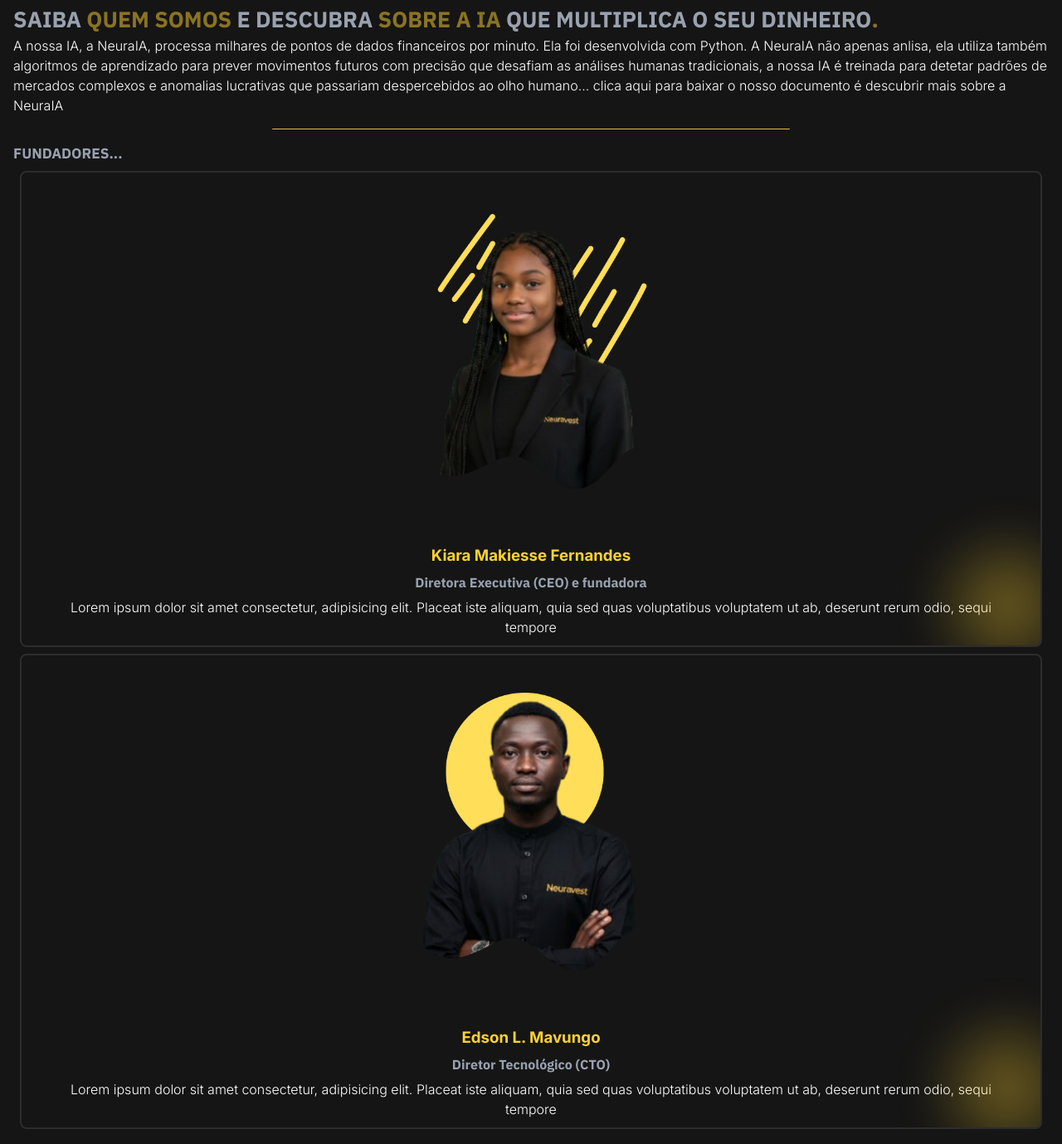
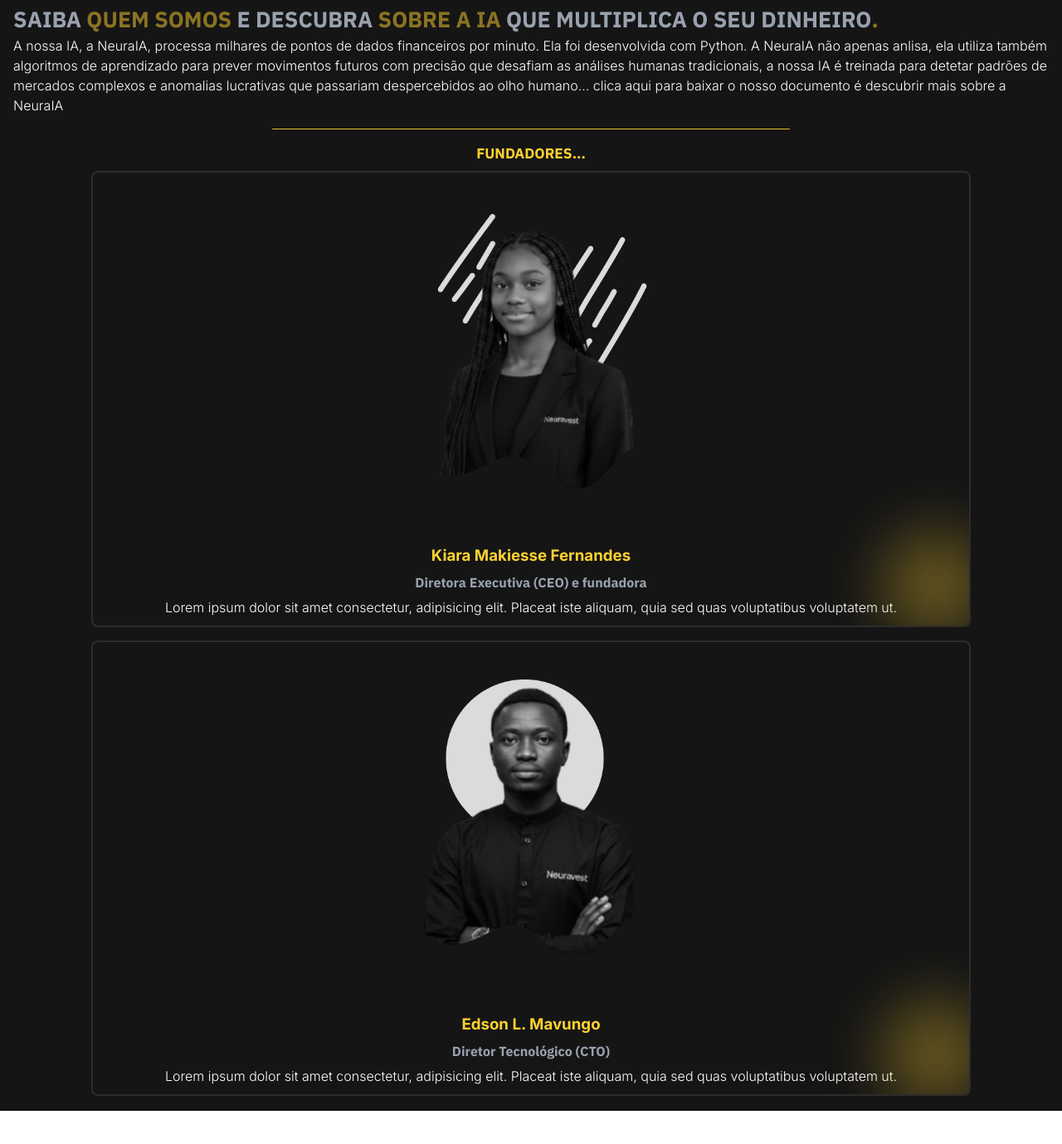
Before and after one commit to C4L3B3666/Neuravest, a website: page index.html in a window 1280 px wide. Shown: the part 3382-4761 px from the top of the page at 83% size. After the commit the page ends 4721 px from the top, so only its background shows below. Drawn offline with Linux system fonts and the light colour scheme.

Commit message:
Avanço nos cards fundadores

```diff
--- a/assets/css/style.css
+++ b/assets/css/style.css
@@ -271,11 +271,15 @@
 }
 
 .cardFundador {
-    @apply relative border-2 border-[#2E2C2C] m-2 rounded-lg p-2.5 flex flex-col items-center justify-center cursor-pointer text-center bg-[#151515] overflow-hidden
+    @apply relative border-2 border-[#2E2C2C] m-2 rounded-lg p-2.5 flex flex-col items-center justify-center cursor-pointer text-center bg-[#151515] overflow-hidden w-[85%]
 }
 
 .cardFundador .imagemFundador {
-    @apply w-[350px]
+    @apply w-[350px] grayscale-100 transition-all ease-in duration-500
+}
+
+.cardFundador:hover .imagemFundador {
+    @apply grayscale-0
 }
 
 .cardFundador .nomeFundador {
--- a/index.html
+++ b/index.html
@@ -394,9 +394,9 @@
 
             <hr>
 
-            <h3 class="uppercase font-ibm text-gray-400 font-extrabold text-[13pt]">Fundadores...</h3>
+            <h3 class="uppercase font-ibm text-amber-300 font-extrabold text-[13pt] text-center">Fundadores...</h3>
 
-            <div>
+            <div class="flex flex-col items-center justify-center">
 
                 <div class="cardFundador">
                     <div class="efeitoLuz"></div>
@@ -406,7 +406,7 @@
                     <div>
                         <h5 class="nomeFundador">Kiara Makiesse Fernandes</h5>
                         <h5 class="cargoFundador">Diretora Executiva (CEO) e fundadora</h5>
-                        <p class="bioFundador">Lorem ipsum dolor sit amet consectetur, adipisicing elit. Placeat iste aliquam, quia sed quas voluptatibus voluptatem ut ab, deserunt rerum odio, sequi tempore</p>
+                        <p class="bioFundador">Lorem ipsum dolor sit amet consectetur, adipisicing elit. Placeat iste aliquam, quia sed quas voluptatibus voluptatem ut.</p>
                     </div>
                 </div>
 
@@ -418,7 +418,7 @@
                     <div>
                         <h5 class="nomeFundador">Edson L. Mavungo</h5>
                         <h5 class="cargoFundador">Diretor Tecnológico (CTO)</h5>
-                        <p class="bioFundador">Lorem ipsum dolor sit amet consectetur, adipisicing elit. Placeat iste aliquam, quia sed quas voluptatibus voluptatem ut ab, deserunt rerum odio, sequi tempore</p>
+                        <p class="bioFundador">Lorem ipsum dolor sit amet consectetur, adipisicing elit. Placeat iste aliquam, quia sed quas voluptatibus voluptatem ut.</p>
                     </div>
                 </div>
 
```
Also changed, not shown: assets/css/output.css.
